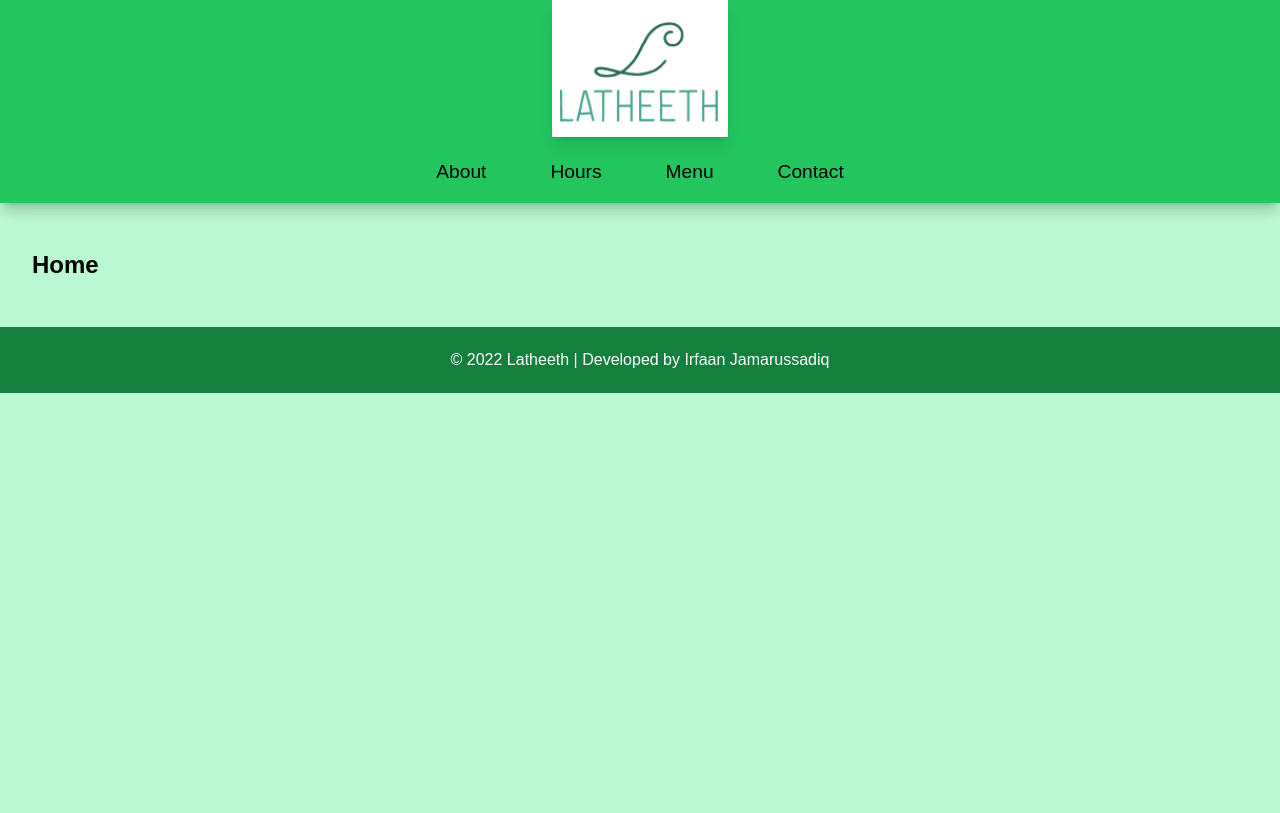
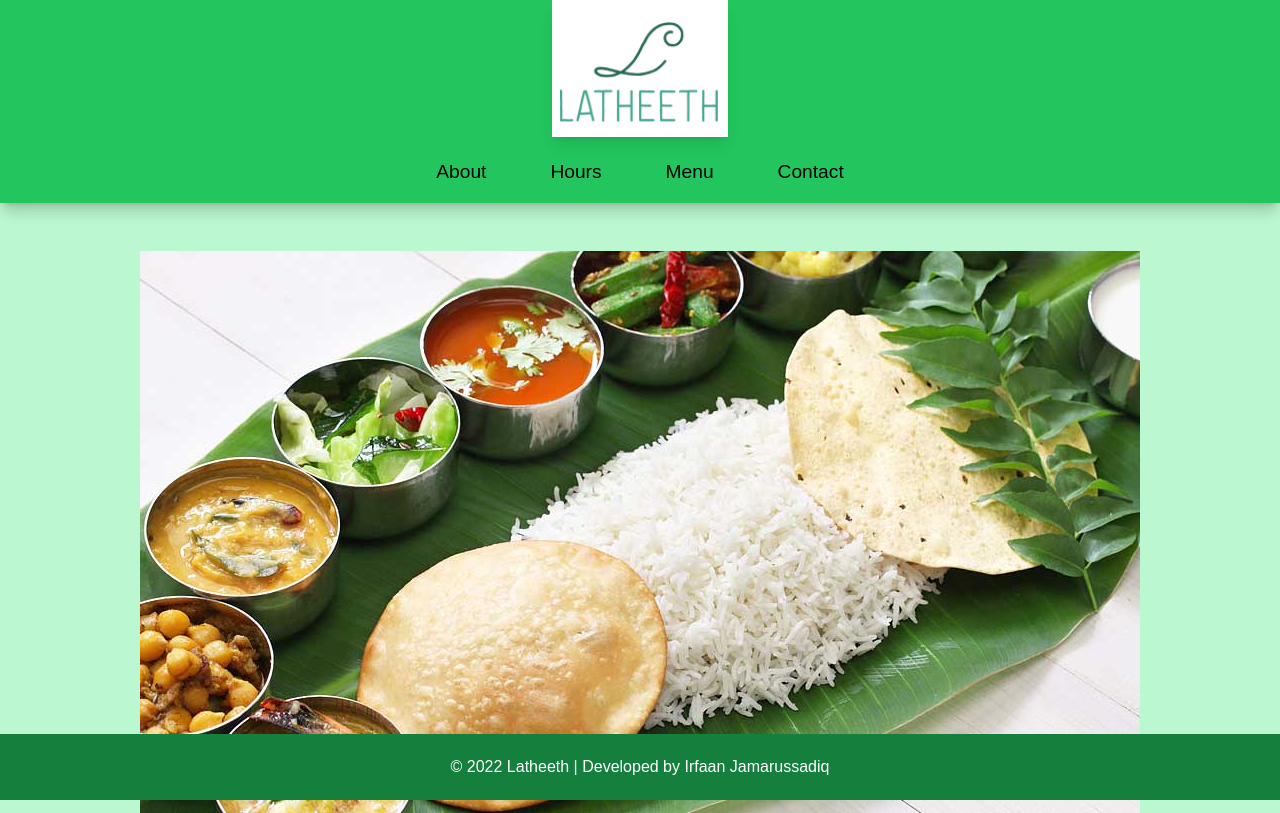
Before and after one commit to irfaan-jamarussadiq/react-restaurant, a React (Create React App) app: page / in a window 1280 px wide. Built offline with nearby package versions, Linux system fonts and the light colour scheme.

Commit message:
Add home page image to website

```diff
--- a/src/App.css
+++ b/src/App.css
@@ -2,6 +2,28 @@
 .App-header {
     text-align: center;
     background-color: #22c55e;
+}
+
+/* Home page */
+.home-page {
+    display: block;
+}
+
+.home-page img {
+    display: block;
+    margin: 0 auto;
+    max-width: 100%;
+}
+
+/* About page */
+.about-text {
+    max-width: 40vw;
+}
+
+@media only screen and (max-width: 600px) {
+    .about-text {
+        max-width: 100%;
+    }
 }
 
 /* Location */
@@ -103,6 +125,8 @@
 
 /* Footer */
 #footer {
+    position: absolute;
+    bottom: 0;
     background-color: #15803d;
     color: white;
     padding: 0.5em 0em;
--- a/src/components/pages/Home.js
+++ b/src/components/pages/Home.js
@@ -1,7 +1,9 @@
+import home from '../../images/home.jpg'
+
 function Home() {
     return (
-        <div className="page-container">
-            <h2>Home</h2>
+        <div className="home-page page-container">
+            <img src={home} alt="South Indian food"/>
         </div>
     )
 }
```
Also changed, not shown: src/images/home.jpg (added).
